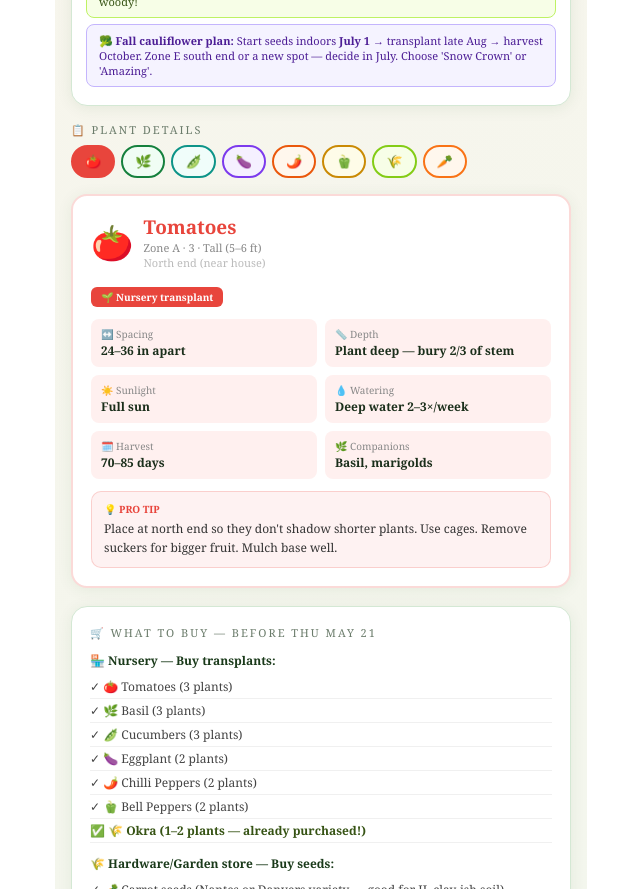
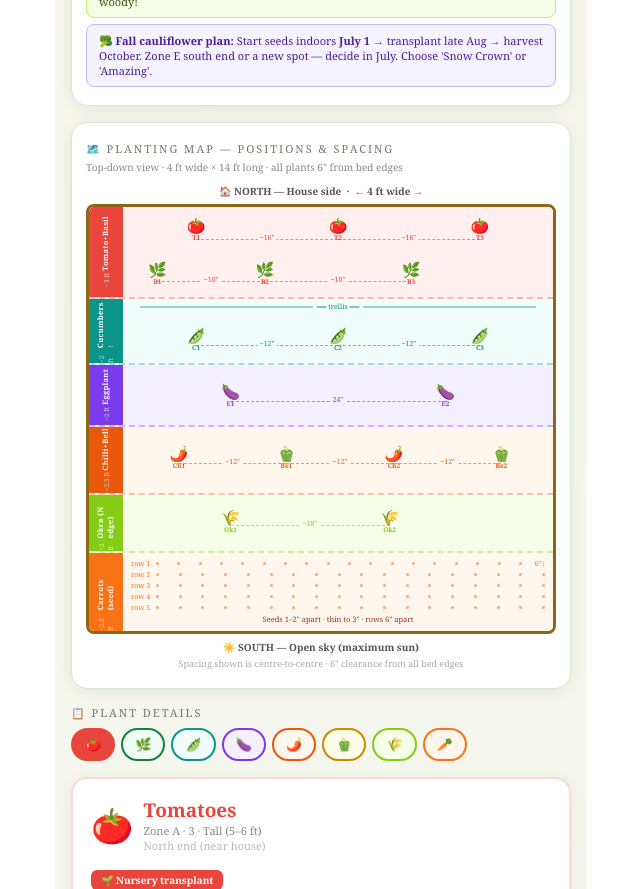
Before and after one commit to sabya1986/vegetable-garden-planner, a React (Vite) app: page / in a window 1280 px wide. Shown: the part 680-1569 px from the top of the page, without its empty margins (319-959 px from the left). Built offline with nearby package versions, Linux system fonts and the light colour scheme.

Commit message:
feat: add detailed top-down planting map with per-plant positions and spacing indicators

```diff
--- a/src/App.jsx
+++ b/src/App.jsx
@@ -206,6 +206,180 @@ export default function GardenPlanner() {
         </div>
       </div>
 
+      {/* Detailed Planting Map */}
+      <div style={{
+        background: "#fff", borderRadius: 16, padding: "18px 14px",
+        marginBottom: 16, boxShadow: "0 2px 16px rgba(0,80,0,0.08)", border: "1px solid #d4e8d4",
+      }}>
+        <div style={{ fontSize: 11, letterSpacing: 2, color: "#6b7c6b", textTransform: "uppercase", marginBottom: 4 }}>
+          🗺️ Planting Map — Positions &amp; Spacing
+        </div>
+        <div style={{ fontSize: 10, color: "#888", marginBottom: 10 }}>
+          Top-down view · 4 ft wide × 14 ft long · all plants 6" from bed edges
+        </div>
+        <div style={{ fontSize: 10, fontWeight: 700, color: "#555", textAlign: "center", marginBottom: 6 }}>
+          🏠 NORTH — House side &nbsp;·&nbsp; ←&nbsp;4 ft wide&nbsp;→
+        </div>
+
+        <div style={{ border: "3px solid #8B6914", borderRadius: 8, overflow: "hidden" }}>
+          {[
+            {
+              id: "A", color: "#e8453c", bg: "#fff0ef", height: 90,
+              sublabel: "Tomato+Basil", depth: "~3 ft",
+              plants: [
+                { emoji: "🍅", x: 17, y: 8,  name: "T1" },
+                { emoji: "🍅", x: 50, y: 8,  name: "T2" },
+                { emoji: "🍅", x: 83, y: 8,  name: "T3" },
+                { emoji: "🌿", x: 8,  y: 52, name: "B1" },
+                { emoji: "🌿", x: 33, y: 52, name: "B2" },
+                { emoji: "🌿", x: 67, y: 52, name: "B3" },
+              ],
+              spacers: [
+                { x1: 17, x2: 50, y: 32, label: "~16\"" },
+                { x1: 50, x2: 83, y: 32, label: "~16\"" },
+                { x1: 8,  x2: 33, y: 74, label: "~10\"" },
+                { x1: 33, x2: 67, y: 74, label: "~10\"" },
+              ],
+            },
+            {
+              id: "B", color: "#0d9488", bg: "#f0fdfa", height: 64,
+              sublabel: "Cucumbers ↑", depth: "~2 ft",
+              trellis: true,
+              plants: [
+                { emoji: "🫛", x: 17, y: 26, name: "C1" },
+                { emoji: "🫛", x: 50, y: 26, name: "C2" },
+                { emoji: "🫛", x: 83, y: 26, name: "C3" },
+              ],
+              spacers: [
+                { x1: 17, x2: 50, y: 46, label: "~12\"" },
+                { x1: 50, x2: 83, y: 46, label: "~12\"" },
+              ],
+            },
+            {
+              id: "C", color: "#7c3aed", bg: "#f5f0ff", height: 60,
+              sublabel: "Eggplant", depth: "~2 ft",
+              plants: [
+                { emoji: "🍆", x: 25, y: 16, name: "E1" },
+                { emoji: "🍆", x: 75, y: 16, name: "E2" },
+              ],
+              spacers: [
+                { x1: 25, x2: 75, y: 36, label: "24\"" },
+              ],
+            },
+            {
+              id: "D", color: "#ea580c", bg: "#fff7ed", height: 66,
+              sublabel: "Chilli+Bell", depth: "~2.5 ft",
+              plants: [
+                { emoji: "🌶️", x: 13, y: 16, name: "Ch1" },
+                { emoji: "🫑", x: 38, y: 16, name: "Be1" },
+                { emoji: "🌶️", x: 63, y: 16, name: "Ch2" },
+                { emoji: "🫑", x: 88, y: 16, name: "Be2" },
+              ],
+              spacers: [
+                { x1: 13, x2: 38, y: 36, label: "~12\"" },
+                { x1: 38, x2: 63, y: 36, label: "~12\"" },
+                { x1: 63, x2: 88, y: 36, label: "~12\"" },
+              ],
+            },
+            {
+              id: "E", color: "#84cc16", bg: "#f7fee7", height: 56,
+              sublabel: "Okra (N edge)", depth: "~2 ft",
+              plants: [
+                { emoji: "🌾", x: 25, y: 12, name: "Ok1" },
+                { emoji: "🌾", x: 62, y: 12, name: "Ok2" },
+              ],
+              spacers: [
+                { x1: 25, x2: 62, y: 30, label: "~18\"" },
+              ],
+            },
+            {
+              id: "F", color: "#f97316", bg: "#fff7ed", height: 78,
+              sublabel: "Carrots (seed)", depth: "~2.5 ft",
+              isCarrots: true, plants: [], spacers: [],
+            },
+          ].map((zone, zi, arr) => (
+            <div key={zone.id} style={{
+              height: zone.height, background: zone.bg, position: "relative", display: "flex",
+              borderBottom: zi < arr.length - 1 ? `2px dashed ${zone.color}55` : "none",
+            }}>
+              {/* Colour sidebar with zone label */}
+              <div style={{
+                width: 34, minWidth: 34, background: zone.color,
+                display: "flex", flexDirection: "column", alignItems: "center", justifyContent: "center", gap: 2,
+              }}>
+                <div style={{
+                  fontSize: 7.5, fontWeight: 700, color: "#fff",
+                  writingMode: "vertical-rl", transform: "rotate(180deg)",
+                  letterSpacing: 0.3, lineHeight: 1.3,
+                }}>{zone.sublabel}</div>
+                <div style={{ fontSize: 6.5, color: "rgba(255,255,255,0.75)", writingMode: "vertical-rl", transform: "rotate(180deg)" }}>{zone.depth}</div>
+              </div>
+
+              {/* Plant area */}
+              <div style={{ flex: 1, position: "relative" }}>
+                {zone.trellis && (
+                  <div style={{ position: "absolute", top: 7, left: "4%", right: "4%", borderTop: "2px solid #0d948866" }}>
+                    <div style={{ fontSize: 7, color: "#0d9488", background: "#f0fdfa", padding: "0 4px", margin: "-6px auto 0", width: "fit-content" }}>
+                      ══ trellis ══
+                    </div>
+                  </div>
+                )}
+
+                {zone.isCarrots ? (
+                  <div style={{ position: "absolute", inset: "6px 8px", display: "flex", flexDirection: "column", justifyContent: "space-around" }}>
+                    {[1,2,3,4,5].map(row => (
+                      <div key={row} style={{ display: "flex", alignItems: "center", gap: 1 }}>
+                        <div style={{ fontSize: 7, color: "#f97316", minWidth: 24, flexShrink: 0 }}>row {row}</div>
+                        <div style={{ flex: 1, display: "flex", gap: "calc((100% - 54px) / 17)", alignItems: "center" }}>
+                          {Array(18).fill(0).map((_, i) => (
+                            <div key={i} style={{ width: 3, height: 3, borderRadius: "50%", background: "#f9731699", flexShrink: 0 }} />
+                          ))}
+                        </div>
+                        {row === 1 && <div style={{ fontSize: 7, color: "#f97316", minWidth: 22, flexShrink: 0, textAlign: "right" }}>6"↕</div>}
+                      </div>
+                    ))}
+                    <div style={{ fontSize: 7.5, color: "#9a3412", textAlign: "center" }}>Seeds 1–2" apart · thin to 3" · rows 6" apart</div>
+                  </div>
+                ) : (
+                  <>
+                    {zone.plants.map((p, pi) => (
+                      <div key={pi} style={{
+                        position: "absolute", left: `${p.x}%`, top: p.y,
+                        transform: "translateX(-50%)", textAlign: "center",
+                      }}>
+                        <div style={{ fontSize: 15 }}>{p.emoji}</div>
+                        <div style={{ fontSize: 6.5, color: zone.color, fontWeight: 700, lineHeight: 1 }}>{p.name}</div>
+                      </div>
+                    ))}
+                    {zone.spacers.map((s, si) => (
+                      <div key={si} style={{
+                        position: "absolute", left: `${s.x1}%`,
+                        width: `${s.x2 - s.x1}%`, top: s.y,
+                        borderTop: `1px dashed ${zone.color}99`,
+                      }}>
+                        <div style={{
+                          position: "absolute", left: "50%", top: -7,
+                          transform: "translateX(-50%)",
+                          fontSize: 7, color: zone.color, background: zone.bg,
+                          padding: "0 2px", whiteSpace: "nowrap",
+                        }}>{s.label}</div>
+                      </div>
+                    ))}
+                  </>
+                )}
+              </div>
+            </div>
+          ))}
+        </div>
+
+        <div style={{ fontSize: 10, fontWeight: 700, color: "#555", textAlign: "center", marginTop: 6 }}>
+          ☀️ SOUTH — Open sky (maximum sun)
+        </div>
+        <div style={{ fontSize: 9, color: "#aaa", textAlign: "center", marginTop: 3 }}>
+          Spacing shown is centre-to-centre · 6" clearance from all bed edges
+        </div>
+      </div>
+
       {/* Veg selector */}
       <div style={{ fontSize: 11, letterSpacing: 2, color: "#6b7c6b", textTransform: "uppercase", marginBottom: 8 }}>
         📋 Plant Details
```
